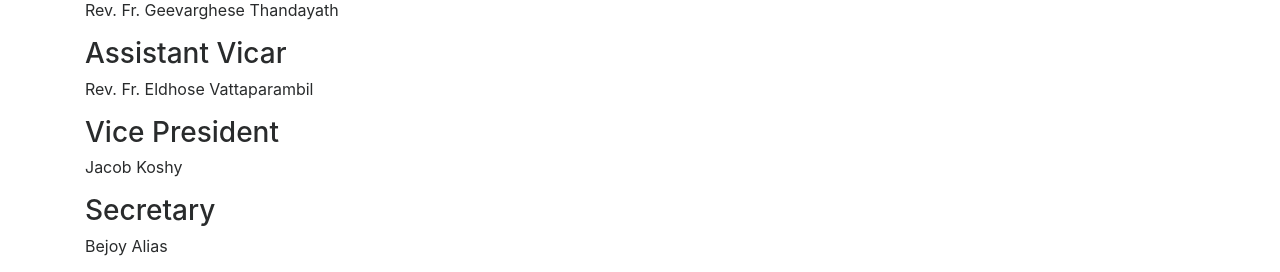
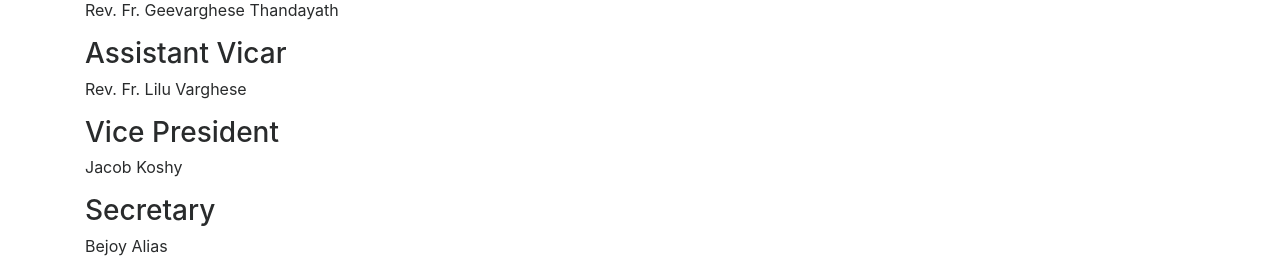
Before and after one commit to stmarys-jsoc/stmarys-jsoc.github.io, a Jekyll site: the page built from board.md, in a window 1280 px wide. Shown: the part 353-625 px from the top of the page. Built offline with Jekyll 4.4.1, drawn with Linux system fonts in a browser that asks for light colours.

Commit message:
Update board.md

```diff
--- a/board.md
+++ b/board.md
@@ -9,7 +9,7 @@ permalink: '/board/'
 Rev. Fr. Geevarghese Thandayath
 
 ### Assistant Vicar
-Rev. Fr. Eldhose Vattaparambil
+Rev. Fr. Lilu Varghese
 
 ### Vice President
 Jacob Koshy
```
